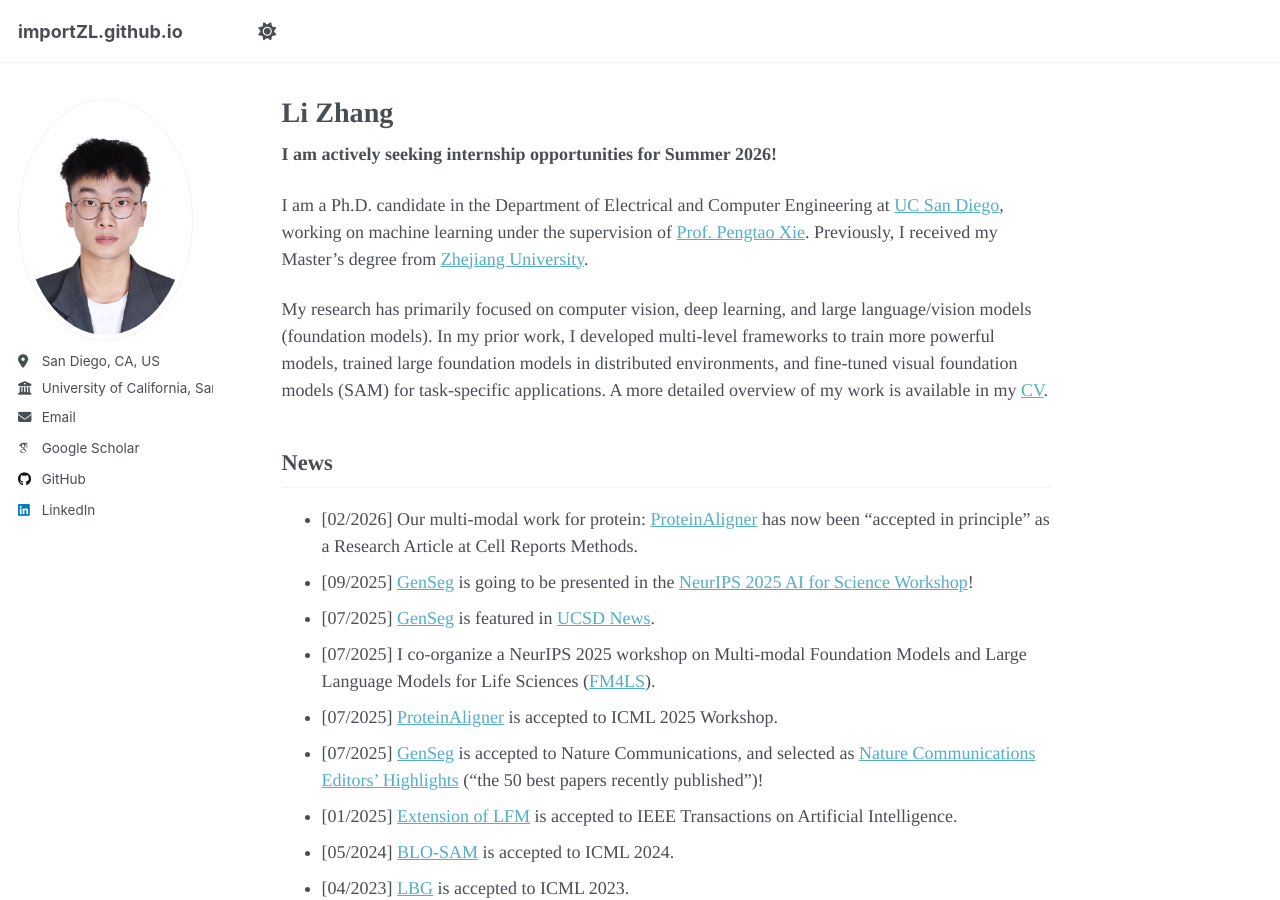
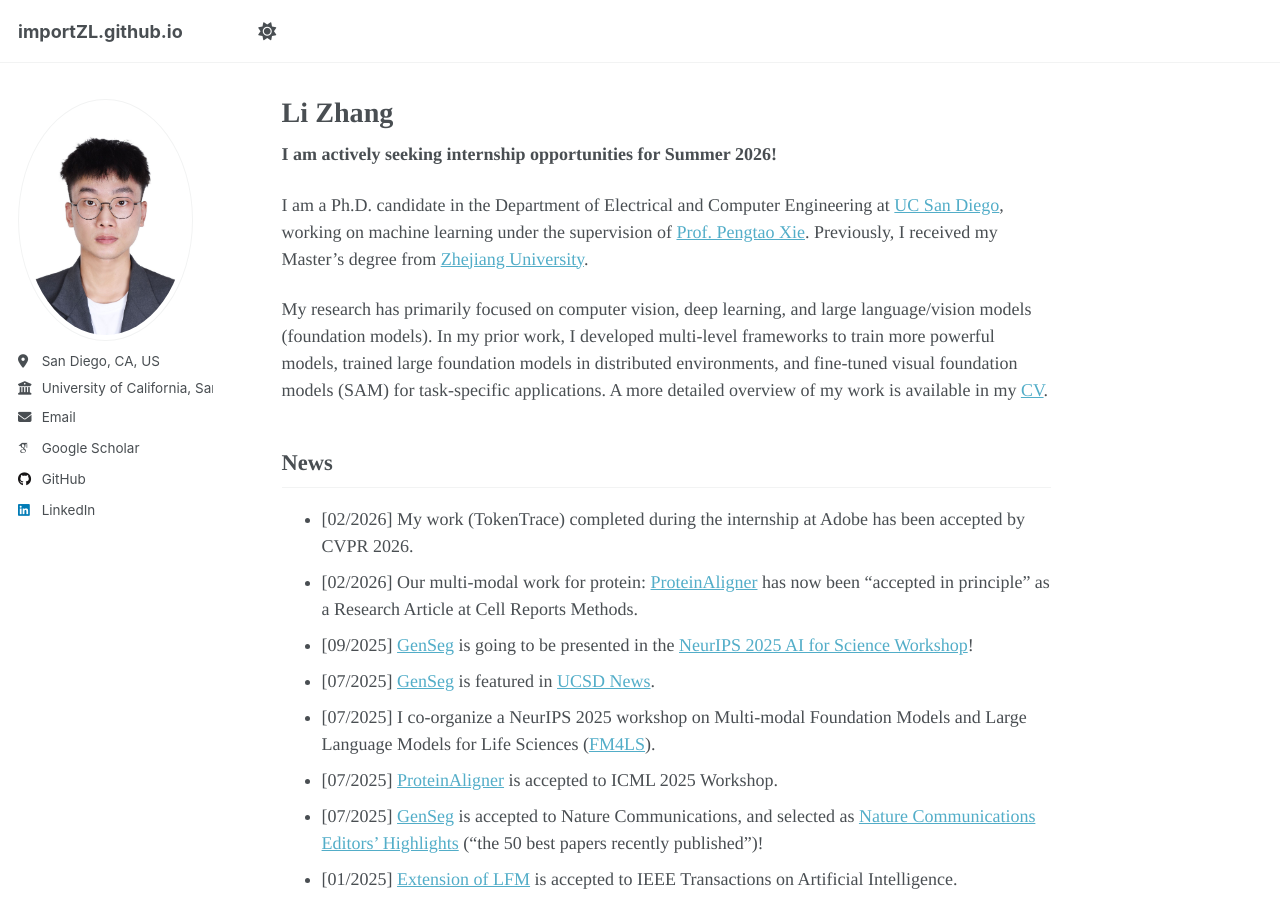
Before and after one commit to importZL/importZL.github.io, a Jekyll site: the page built from _pages/about.md, in a window 1280 px wide and 900 px high. Built offline with Jekyll 4.4.1, drawn with Linux system fonts in a browser that asks for light colours; some web fonts are replaced; a script that is not in the unit is left out.

Commit message:
Add news update for TokenTrace acceptance at CVPR 2026

```diff
--- a/_pages/about.md
+++ b/_pages/about.md
@@ -16,6 +16,7 @@ My research has primarily focused on computer vision, deep learning, and large l
 
 News
 ------
+- [02/2026] My work (TokenTrace) completed during the internship at Adobe has been accepted by CVPR 2026.
 - [02/2026] Our multi-modal work for protein: [ProteinAligner](https://www.biorxiv.org/content/10.1101/2024.10.06.616870v1) has now been “accepted in principle” as a Research Article at Cell Reports Methods.
 - [09/2025] [GenSeg](https://www.nature.com/articles/s41467-025-61754-6) is going to be presented in the [NeurIPS 2025 AI for Science Workshop](https://ai4sciencecommunity.github.io/neurips25.html)!
 - [07/2025] [GenSeg](https://www.nature.com/articles/s41467-025-61754-6) is featured in [UCSD News](https://today.ucsd.edu/story/new-ai-tool-learns-to-read-medical-images-with-far-less-data).
```
